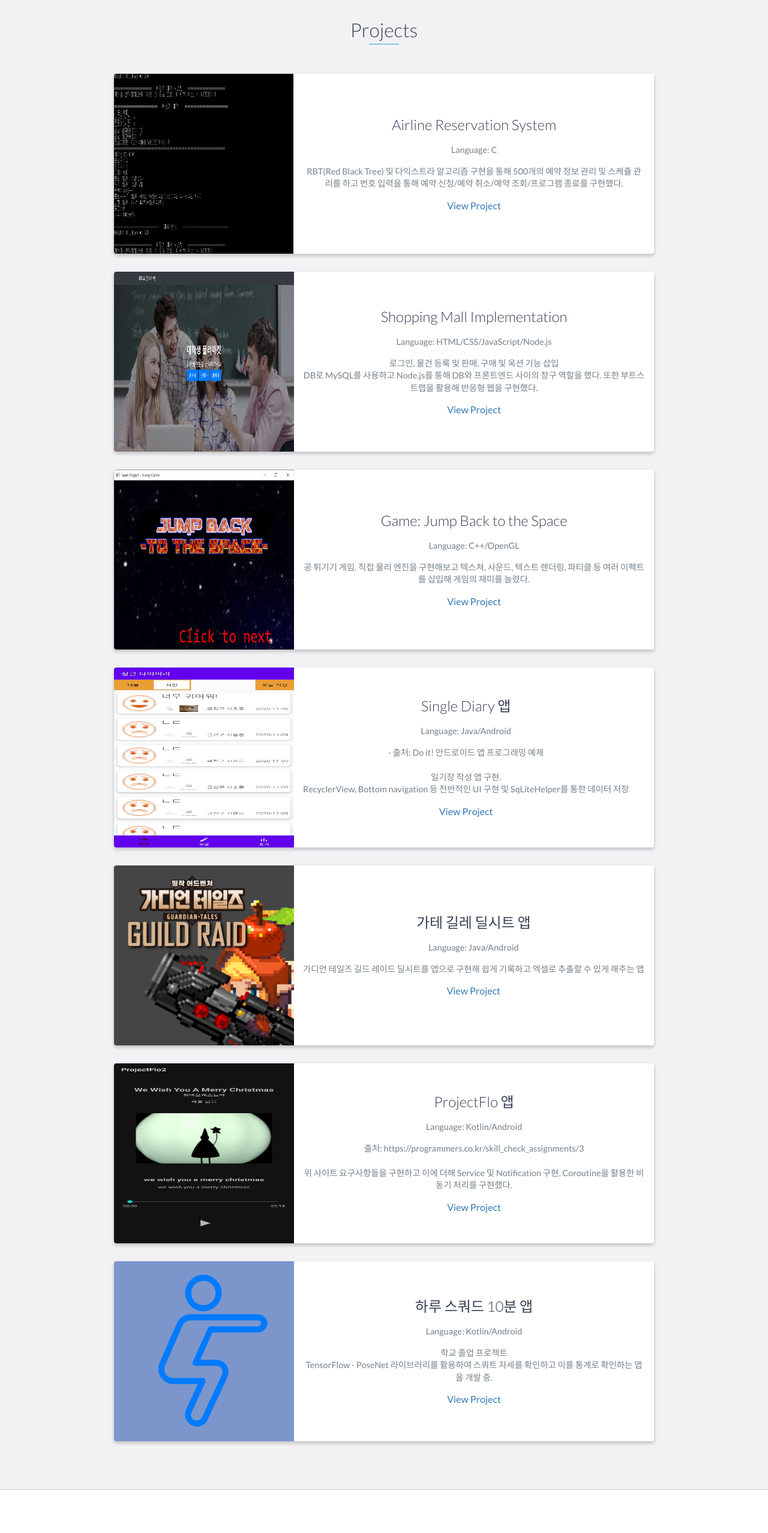
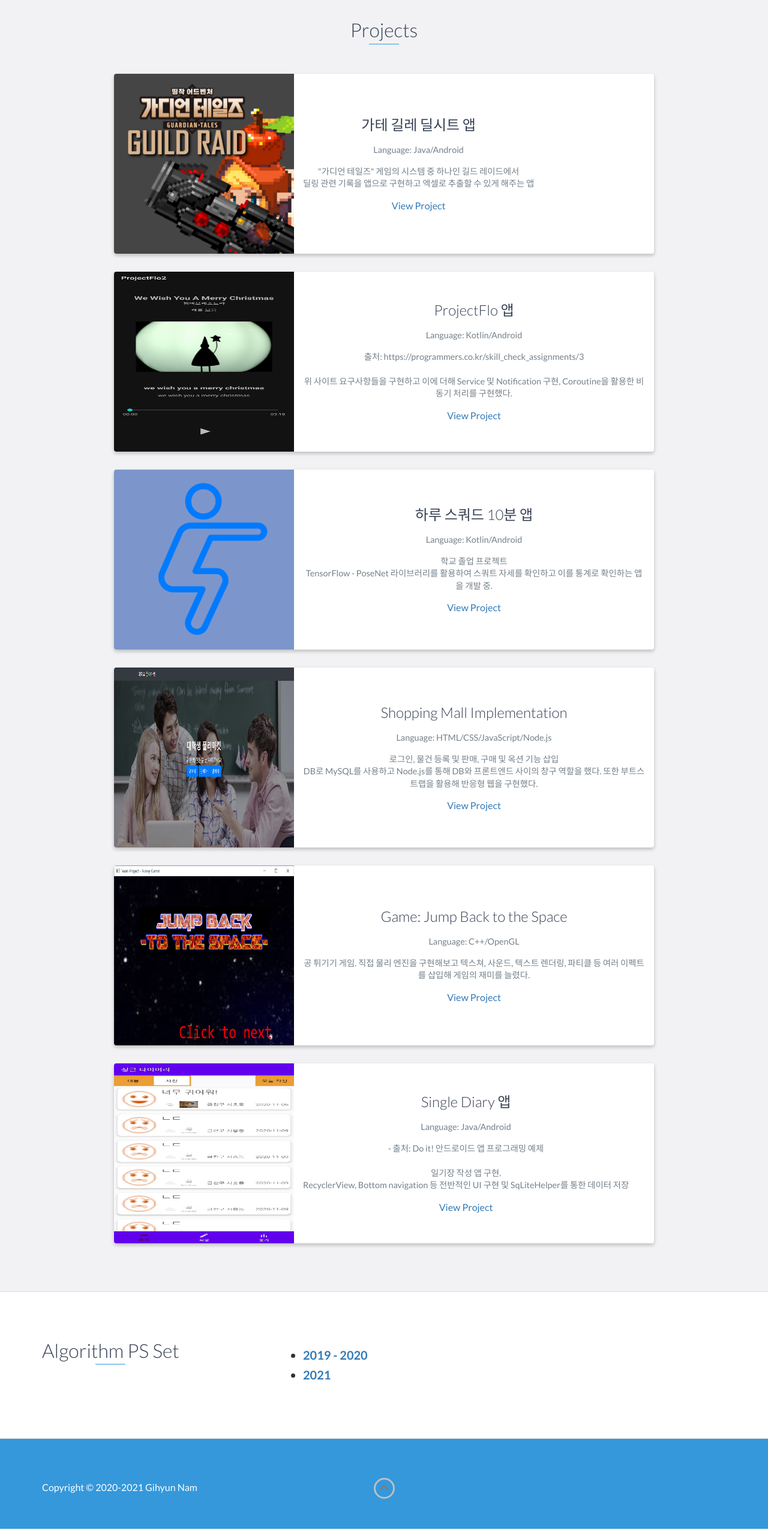
Before and after one commit to Factoriall/My-Web, a website: page index.html in a window 1280 px wide. Shown: the part 2600-5156 px from the top of the page at 60% size. Drawn offline with nearby package versions, Linux system fonts and the light colour scheme.

Commit message:
Change UI and add github button

```diff
--- a/css/styles.css
+++ b/css/styles.css
@@ -60,6 +60,7 @@ footer{padding:50px 0;background:#3498db;}.copyright{padding-top:20px}
 #lead-content h1{color:#fff;font-weight:900;font-size:5em;text-transform:uppercase;letter-spacing:0.05em;line-height:0.9em}
 #lead-content h2{color:#a0cfee;font-weight:500;font-size:2.25em;margin-bottom:15px}
 #lead-content a{color:#000;}
+#lead-content a:hover{color:#fff}
 #lead-overlay{position:absolute;height:100%;width:100%;top:0;right:0;bottom:0;left:0;background:rgba(33,125,187,0.8);z-index:1}
 #lead-down{position:absolute;left:0;right:0;width:100%;text-align:center;z-index:10;bottom:15px;color:#fff}
 #lead-down span{cursor:pointer;display:block;margin:0 auto;width:35px;height:35px;border-radius:50%;border:3px solid #a0cfee;text-align:center}
--- a/index.html
+++ b/index.html
@@ -174,18 +174,17 @@
       <div class="row">
         <div class="project shadow-large">
           <div class="project-image">
-            <img src="images/reservation_system.png">
+            <img src="images/gt_guildraid.png" />
           </div>
           <!-- End .project-image -->
           <div class="project-info">
-            <h3>Airline Reservation System</h3>
-            <p>Language: C</p>
-            <p> RBT(Red Black Tree) 및 다익스트라 알고리즘 구현을
-              통해 500개의 예약 정보 관리 및 스케쥴 관리를 하고
-              번호 입력을 통해 예약 신청/예약 취소/예약 조회/프로그램 종료를
-              구현했다.
+            <h3>가테 길레 딜시트 앱</h3>
+            <p>Language: Java/Android</p>
+            <p>
+            <p>
+              "가디언 테일즈" 게임의 시스템 중 하나인 길드 레이드에서<br> 딜링 관련 기록을 앱으로 구현하고 엑셀로 추출할 수 있게 해주는 앱
             </p>
-            <a href="https://github.com/Factoriall/Algorithm-Project">View Project</a>
+            <a href="https://github.com/Factoriall/GuardianTalesGuildApp">View Project</a>
           </div>
           <!-- End .project-info -->
         </div>
@@ -193,9 +192,48 @@
 
         <div class="project shadow-large">
           <div class="project-image">
+            <img src="images/ProjectFlo.jpg" />
+          </div>
+          <!-- End .project-image -->
+          <div class="project-info">
+            <h3>ProjectFlo 앱</h3>
+            <p>Language: Kotlin/Android</p>
+            <p>
+            <p>
+              출처: https://programmers.co.kr/skill_check_assignments/3 <br><br>
+              위 사이트 요구사항들을 구현하고 이에 더해
+              Service 및 Notification 구현, Coroutine을 활용한 비동기 처리를 구현했다.
+            </p>
+            <a href="https://github.com/Factoriall/ProjectFlo2">View Project</a>
+          </div>
+          <!-- End .project-info -->
+        </div>
+        <!-- End .project -->
+
+        <div class="project shadow-large">
+          <div class="project-image">
+            <img src="images/squart_app.png" />
+          </div>
+          <!-- End .project-image -->
+          <div class="project-info">
+            <h3>하루 스쿼드 10분 앱</h3>
+            <p>Language: Kotlin/Android</p>
+            <p>
+            <p>
+              학교 졸업 프로젝트<br>
+              TensorFlow - PoseNet 라이브러리를 활용하여 스쿼트 자세를 확인하고 이를 통계로 확인하는 앱을 개발 중.
+            </p>
+            <a href="https://github.com/Factoriall/SKKU_Graduation_Project">View Project</a>
+          </div>
+          <!-- End .project-info -->
+        </div>
+        <!-- End .project -->
+        <div class="project shadow-large">
+          <div class="project-image">
             <img src="images/shoppingMall.png">
           </div>
           <!-- End .project-image -->
+
           <div class="project-info">
             <h3>Shopping Mall Implementation</h3>
             <p>Language: HTML/CSS/JavaScript/Node.js</p>
@@ -241,63 +279,6 @@
               일기장 작성 앱 구현.<br> RecyclerView, Bottom navigation 등 전반적인 UI 구현 및 SqLiteHelper를 통한 데이터 저장
             </p>
             <a href="https://github.com/Factoriall/SingleDiaryApp">View Project</a>
-          </div>
-          <!-- End .project-info -->
-        </div>
-        <!-- End .project -->
-
-        <div class="project shadow-large">
-          <div class="project-image">
-            <img src="images/gt_guildraid.png" />
-          </div>
-          <!-- End .project-image -->
-          <div class="project-info">
-            <h3>가테 길레 딜시트 앱</h3>
-            <p>Language: Java/Android</p>
-            <p>
-            <p>
-              가디언 테일즈 길드 레이드 딜시트를 앱으로 구현해 쉽게 기록하고 엑셀로 추출할 수 있게 해주는 앱
-            </p>
-            <a href="https://github.com/Factoriall/GuardianTalesGuildApp">View Project</a>
-          </div>
-          <!-- End .project-info -->
-        </div>
-        <!-- End .project -->
-
-        <div class="project shadow-large">
-          <div class="project-image">
-            <img src="images/ProjectFlo.jpg" />
-          </div>
-          <!-- End .project-image -->
-          <div class="project-info">
-            <h3>ProjectFlo 앱</h3>
-            <p>Language: Kotlin/Android</p>
-            <p>
-            <p>
-              출처: https://programmers.co.kr/skill_check_assignments/3 <br><br>
-              위 사이트 요구사항들을 구현하고 이에 더해
-              Service 및 Notification 구현, Coroutine을 활용한 비동기 처리를 구현했다.
-            </p>
-            <a href="https://github.com/Factoriall/ProjectFlo2">View Project</a>
-          </div>
-          <!-- End .project-info -->
-        </div>
-        <!-- End .project -->
-
-        <div class="project shadow-large">
-          <div class="project-image">
-            <img src="images/squart_app.png" />
-          </div>
-          <!-- End .project-image -->
-          <div class="project-info">
-            <h3>하루 스쿼드 10분 앱</h3>
-            <p>Language: Kotlin/Android</p>
-            <p>
-            <p>
-              학교 졸업 프로젝트<br>
-              TensorFlow - PoseNet 라이브러리를 활용하여 스쿼트 자세를 확인하고 이를 통계로 확인하는 앱을 개발 중.
-            </p>
-            <a href="https://github.com/Factoriall/SKKU_Graduation_Project">View Project</a>
           </div>
           <!-- End .project-info -->
         </div>
```
